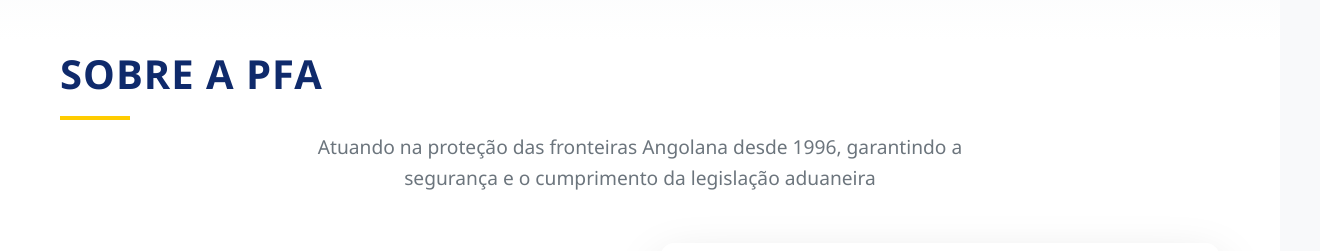
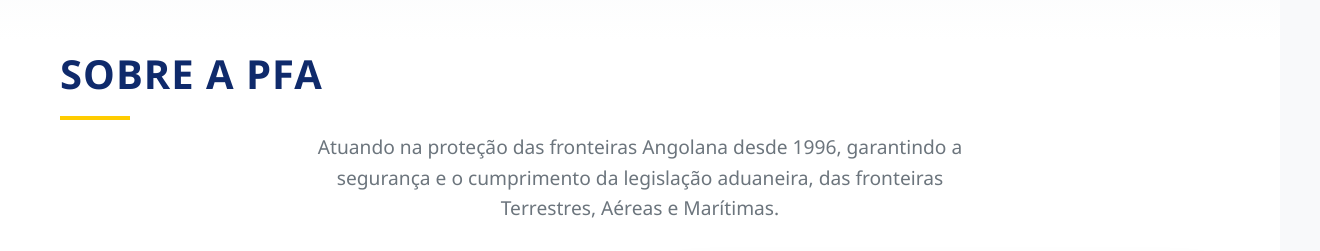
Before and after one commit to Tusevo7/pfa, a plain HTML site: page index.html in a window 1280 px wide. Shown: the part 880-1131 px from the top of the page, 1320 px wide, since content can reach past the window. Drawn offline with nearby package versions, Linux system fonts and the light colour scheme.

Commit message:
Update index.html

```diff
--- a/index.html
+++ b/index.html
@@ -53,7 +53,7 @@
     <section class="about" id="about">
         <div class="container">
             <h2 class="section-title" data-aos="fade-up">SOBRE A PFA</h2>
-            <p class="section-subtitle" data-aos="fade-up" data-aos-delay="200">Atuando na proteção das fronteiras Angolana desde 1996, garantindo a segurança e o cumprimento da legislação aduaneira</p>
+            <p class="section-subtitle" data-aos="fade-up" data-aos-delay="200">Atuando na proteção das fronteiras Angolana desde 1996, garantindo a segurança e o cumprimento da legislação aduaneira, das fronteiras Terrestres, Aéreas e Marítimas.</p>
             <div class="about-content">
                 <div class="about-text" data-aos="fade-right">
                     <h3>Nossa Missão e Visão</h3>
```
